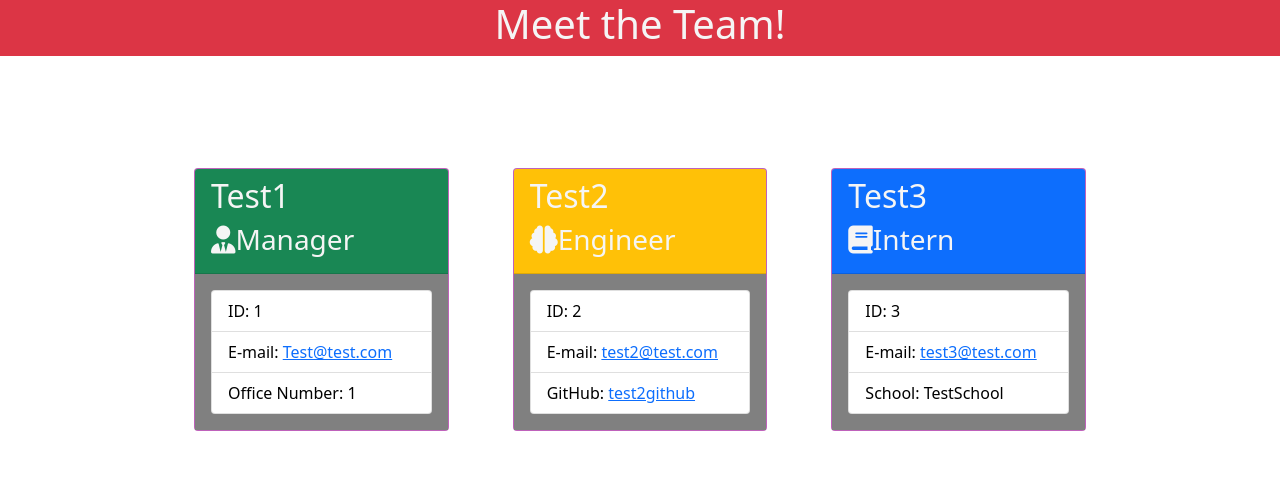
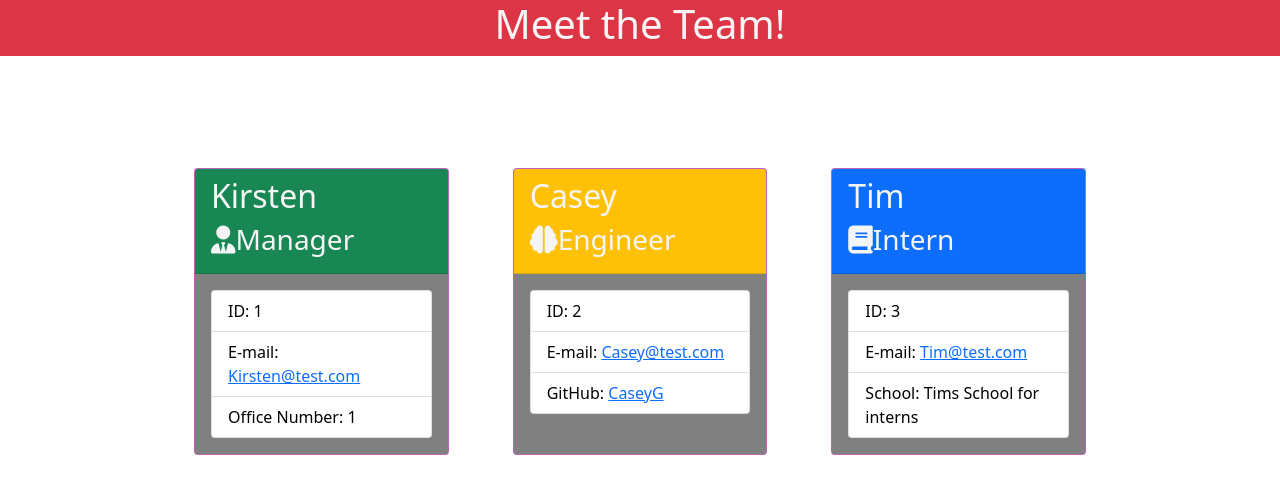
Before and after one commit to KGCan/Module-10-Challenge, a website: page output/team.html in a window 1280 px wide. Drawn offline with nearby package versions, Linux system fonts and the light colour scheme; files that its build step writes are made by us from their sources.

```diff
--- a/output/team.html
+++ b/output/team.html
@@ -32,13 +32,13 @@
 
         <div class="card team-card">
         <div class="card-header bg-success">
-            <h2 class="card-title">Test1</h2>
+            <h2 class="card-title">Kirsten</h2>
             <h3 class="card-title"><i class="fa fa-user-tie mr-2"></i>Manager</h3>
         </div>
         <div class="card-body">
             <ul class="list-group">
                 <li class="list-group-item">ID: 1</li>
-                <li class="list-group-item">E-mail: <a href="mailto:Test@test.com">Test@test.com</a></li>
+                <li class="list-group-item">E-mail: <a href="mailto:Kirsten@test.com">Kirsten@test.com</a></li>
                 <li class="list-group-item">Office Number: 1</li>
             </ul>
         </div>
@@ -46,28 +46,28 @@
 
         <div class="card team-card">
     <div class="card-header bg-warning">
-        <h2 class="card-title">Test2</h2>
+        <h2 class="card-title">Casey</h2>
         <h3 class="card-title"><i class="fas fa-brain mr-2"></i>Engineer</h3>
     </div>
     <div class="card-body">
         <ul class="list-group">
             <li class="list-group-item">ID: 2</li>
-            <li class="list-group-item">E-mail: <a href="mailto:test2@test.com">test2@test.com</a></li>
-            <li class="list-group-item">GitHub: <a href="https://github.com/test2github" target="_blank" rel="noopener noreferrer">test2github</a></li>
+            <li class="list-group-item">E-mail: <a href="mailto:Casey@test.com">Casey@test.com</a></li>
+            <li class="list-group-item">GitHub: <a href="https://github.com/CaseyG" target="_blank" rel="noopener noreferrer">CaseyG</a></li>
         </ul>
     </div>
 </div>
 
         <div class="card team-card">
     <div class="card-header bg-primary">
-        <h2 class="card-title">Test3</h2>
+        <h2 class="card-title">Tim</h2>
         <h3 class="card-title"><i class="fas fa-book mr-2"></i>Intern</h3>
     </div>
     <div class="card-body">
         <ul class="list-group">
             <li class="list-group-item">ID: 3</li>
-            <li class="list-group-item">E-mail: <a href="mailto:test3@test.com">test3@test.com</a></li>
-            <li class="list-group-item">School: TestSchool</li>
+            <li class="list-group-item">E-mail: <a href="mailto:Tim@test.com">Tim@test.com</a></li>
+            <li class="list-group-item">School: Tims School for interns</li>
         </ul>
     </div>
 </div>
```
Also changed, not shown: README.md.
